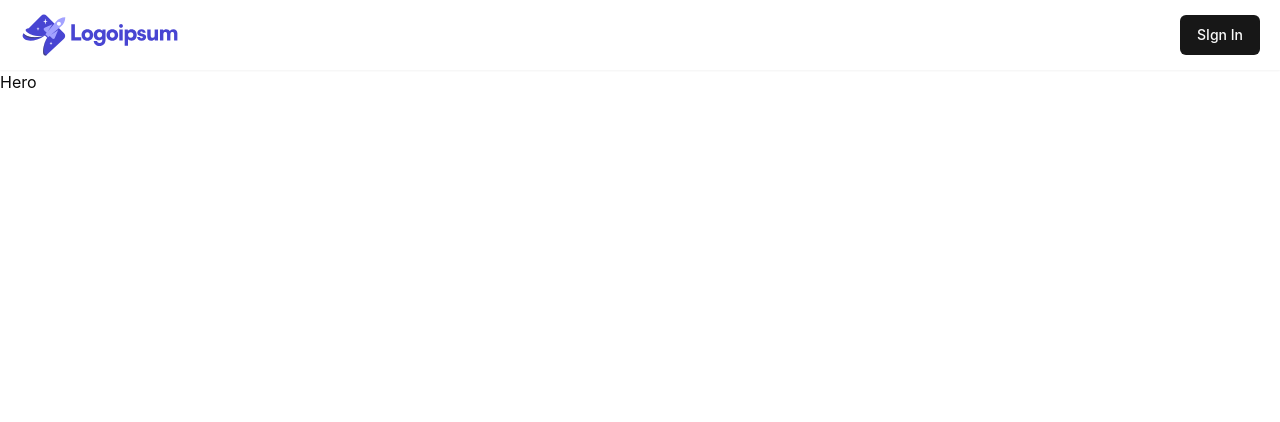
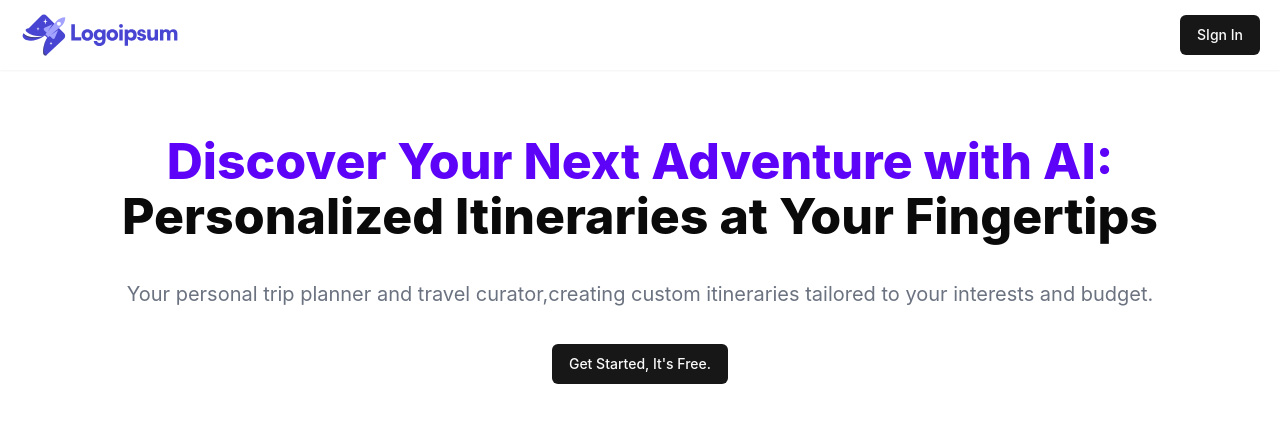
Before and after one commit to LeenaVelayudhan/ai-travel-planner, a React (Vite) app: page / in a window 1280 px wide. Shown: the top 422 px of the page. Built offline with nearby package versions, Linux system fonts and the light colour scheme.

Commit message:
Landing page modified

```diff
--- a/src/create-trip/custom/Hero.jsx
+++ b/src/create-trip/custom/Hero.jsx
@@ -1,8 +1,17 @@
 import React from 'react'
+import { Button } from "../../components/ui/button"; // Adjust path as necessary
+import { Link } from 'react-router-dom';
 
 function Hero() {
   return (
-    <div>Hero</div>
+    <div className="flex flex-col items-center mx-57 gap-9">
+      <h1
+      className="font-extrabold text-[50px] text-center mt-16">
+        <span className='text-[#5d04f8]'>Discover Your Next Adventure with AI:</span> <br></br> Personalized Itineraries at Your Fingertips</h1>
+        <p className='text-xl text-gray-500 text-center'>Your personal trip planner and travel curator,creating custom itineraries tailored to your interests and budget.</p>
+        <Link to={'/create-trip'}>
+          <Button>Get Started, It's Free.</Button>
+        </Link>    </div>
   )
 }
 
```
